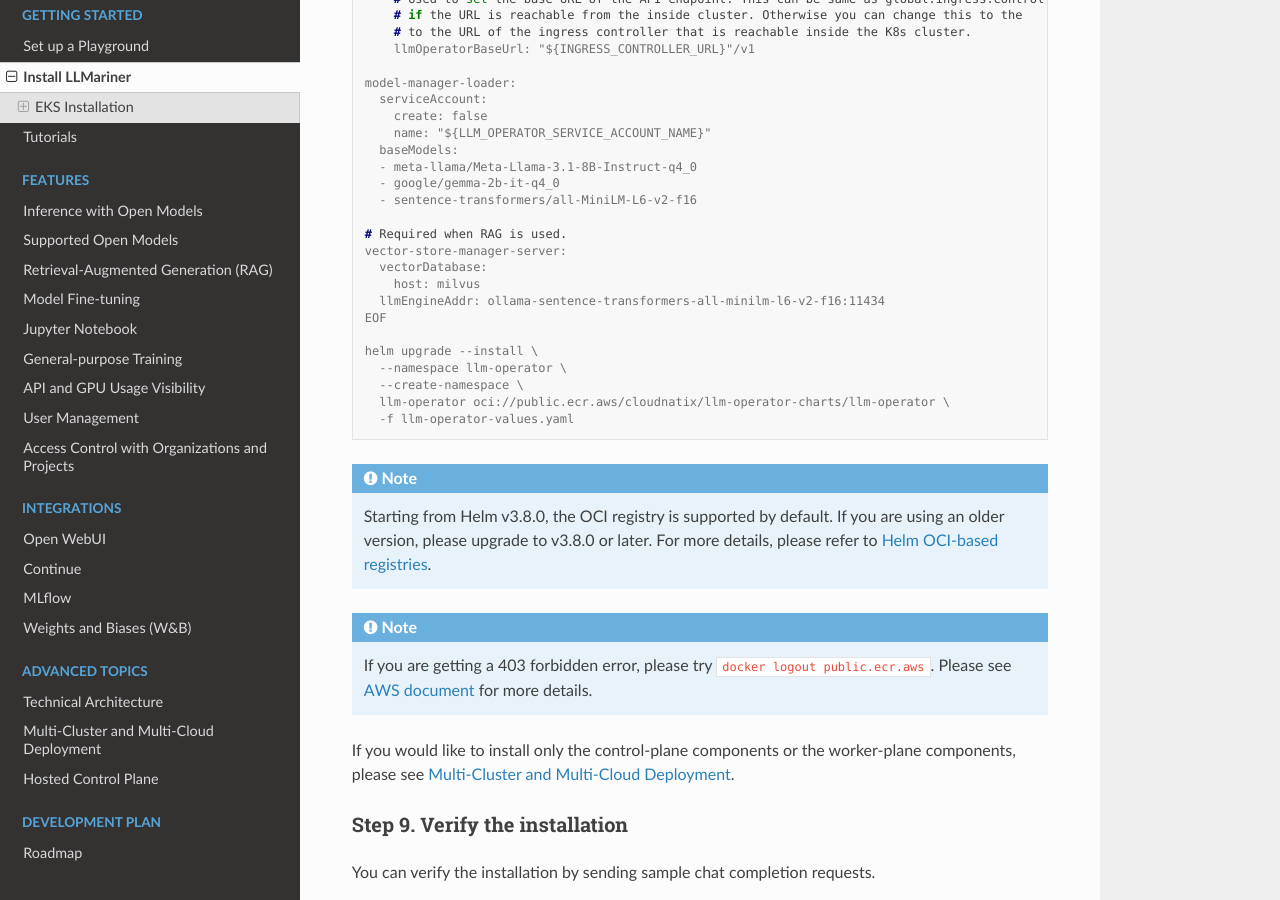
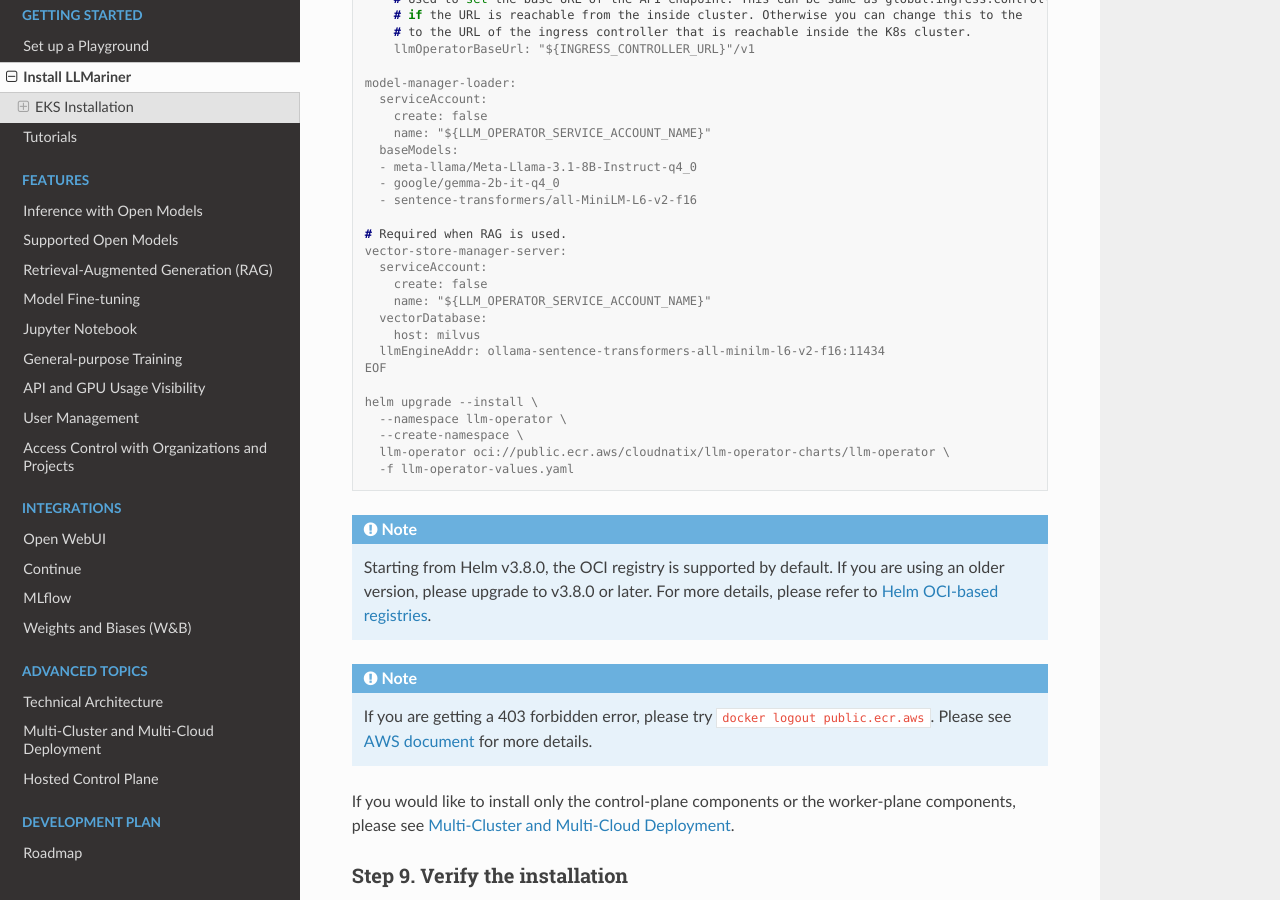
Before and after one commit to llm-operator/docs, a Sphinx documentation site: the page built from docs/source/install.rst, in a window 1280 px wide and 900 px high, scrolled down 10048 px. Built offline with Sphinx 7.4.7 and the Read the Docs theme 2.0.0, drawn with Linux system fonts in a browser that asks for light colours.

Commit message:
Set SA for vector-store-manager-server (#124)

```diff
--- a/docs/source/install.rst
+++ b/docs/source/install.rst
@@ -573,6 +573,9 @@ Step 8. Install LLMariner
 
    # Required when RAG is used.
    vector-store-manager-server:
+     serviceAccount:
+       create: false
+       name: "${LLM_OPERATOR_SERVICE_ACCOUNT_NAME}"
      vectorDatabase:
        host: milvus
      llmEngineAddr: ollama-sentence-transformers-all-minilm-l6-v2-f16:11434
```
